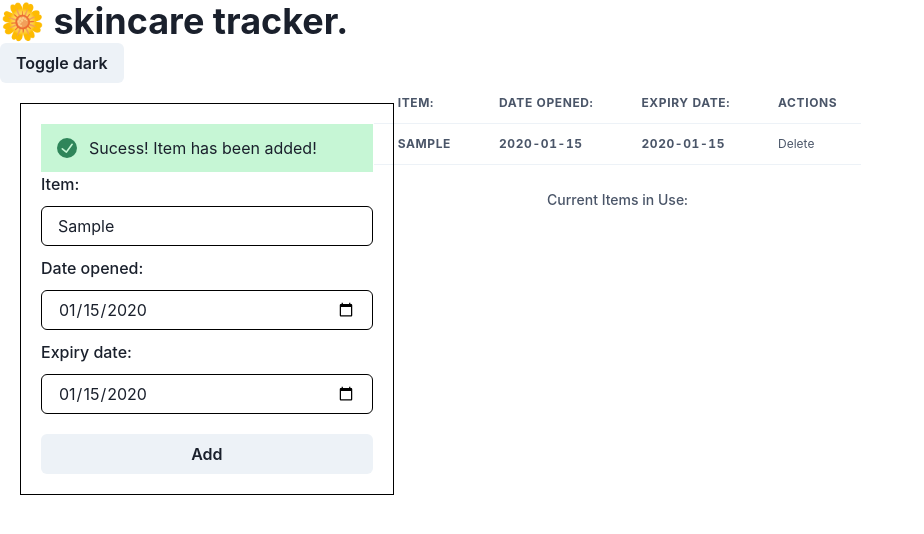
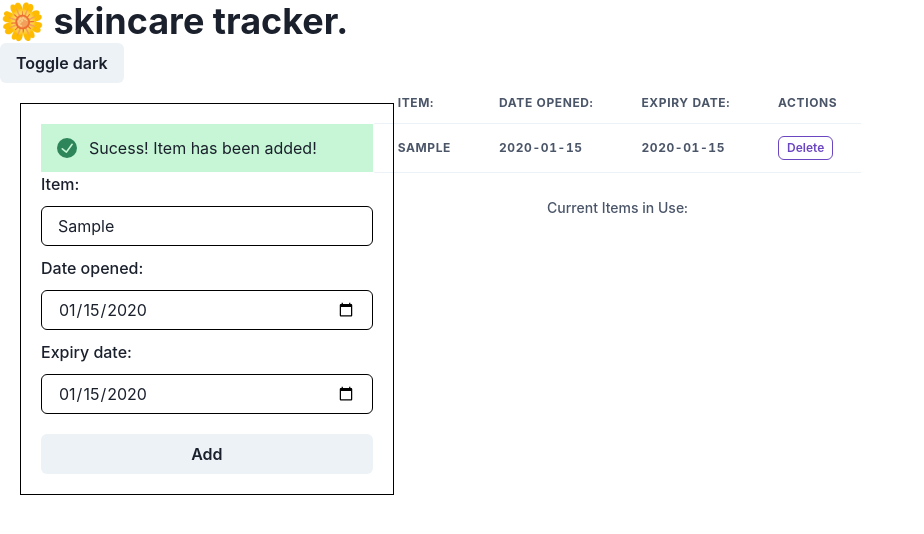
Before and after one commit to vvynz/skincare-tracker, a React (Create React App) app: page / in a window 1280 px wide. Both pictures are taken after typing "Sample", "2020-01-15", "2020-01-15" into the empty fields and a click on the button "Add". Shown: the top 534 px of the page, without its empty margins (0-924 px from the left). Built offline with nearby package versions, Linux system fonts and the light colour scheme.

Commit message:
Rename ProductForm component to ItemForm

```diff
--- a/src/App.js
+++ b/src/App.js
@@ -1,11 +1,11 @@
 import NavBar from "./Components/NavBar";
-import ProductForm from "./Components/ProductForm";
+import ItemForm from "./Components/ItemForm";
 
 function App() {
   return (
     <div className="App">
       <NavBar />
-      <ProductForm />
+      <ItemForm />
     </div>
   );
 }
--- a/src/Components/InUse.jsx
+++ b/src/Components/InUse.jsx
@@ -2,6 +2,7 @@ import React from "react";
 import {
   Tr,
   Th,
+  Button
 } from "@chakra-ui/react";
 
 export default function InUse({ items, deleteItem }) {
@@ -11,7 +12,7 @@ export default function InUse({ items, deleteItem }) {
       <Th>{items.dateOpened}</Th>
       <Th>{items.expiryDate}</Th>
       <Th>
-        <button type="button" onClick={() => deleteItem(items.id)}>Delete</button>
+        <Button size="xs" colorScheme="purple" variant="outline" onClick={() => deleteItem(items.id)}>Delete</Button>
       </Th>
     </Tr>
   );
--- a/src/Components/ProductForm.jsx
+++ b/src/Components/ItemForm.jsx
@@ -21,7 +21,7 @@ import {
   Th,
 } from "@chakra-ui/react";
 
-import "../Styles/ProductForm.scss";
+import "../Styles/ItemForm.scss";
 
 export default function ProductForm() {
   const [items, setItems] = useState(
```
Also changed, not shown: src/Styles/ItemForm.scss (renamed from src/Styles/ProductForm.scss).
